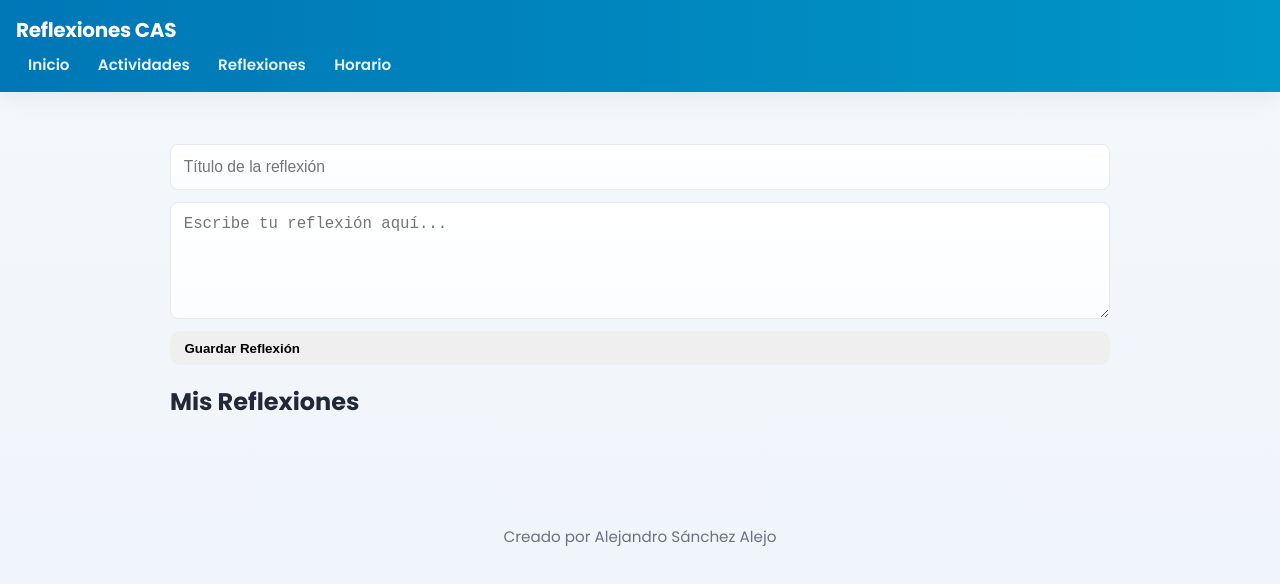
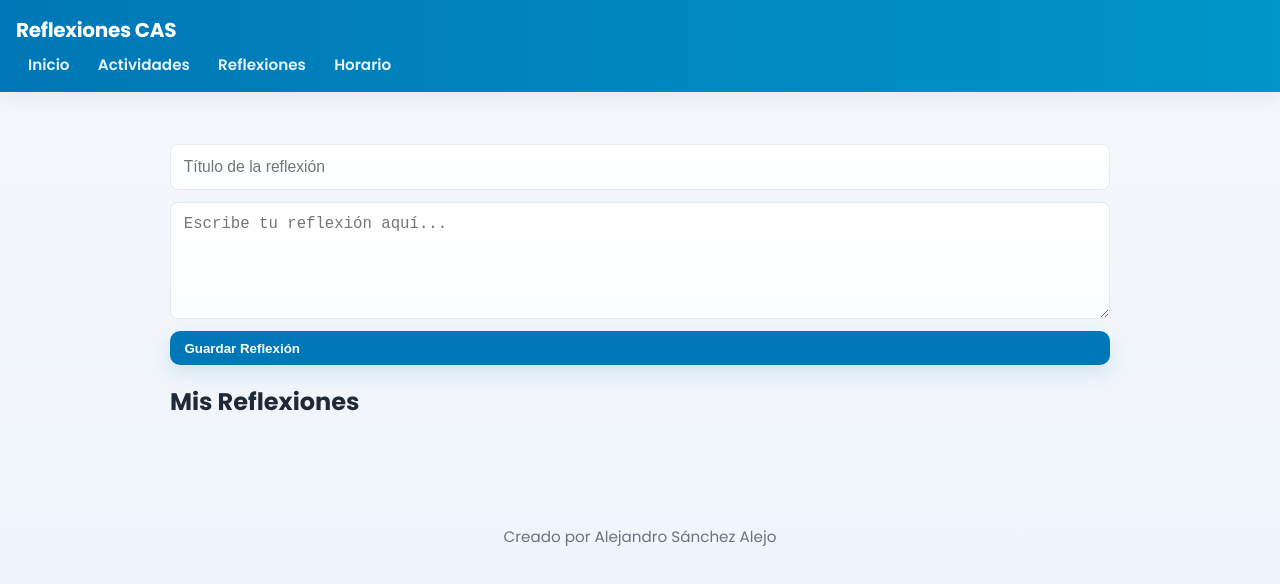
Before and after one commit to 8bit-snake-game/Pagina-de-trabajo-CAS, a plain HTML site: page reflexiones.html in a window 1280 px wide. Drawn offline with Linux system fonts and the light colour scheme.

Commit message:
Update reflexiones.html

```diff
--- a/reflexiones.html
+++ b/reflexiones.html
@@ -22,7 +22,7 @@
     <form id="formReflexion" class="formulario">
       <input type="text" id="tituloReflexion" placeholder="Título de la reflexión" required>
       <textarea id="textoReflexion" placeholder="Escribe tu reflexión aquí..." rows="5" required></textarea>
-      <button type="submit">Guardar Reflexión</button>
+      <button type="submit" class="btn">Guardar Reflexión</button>
     </form>
 
     <section>
```
